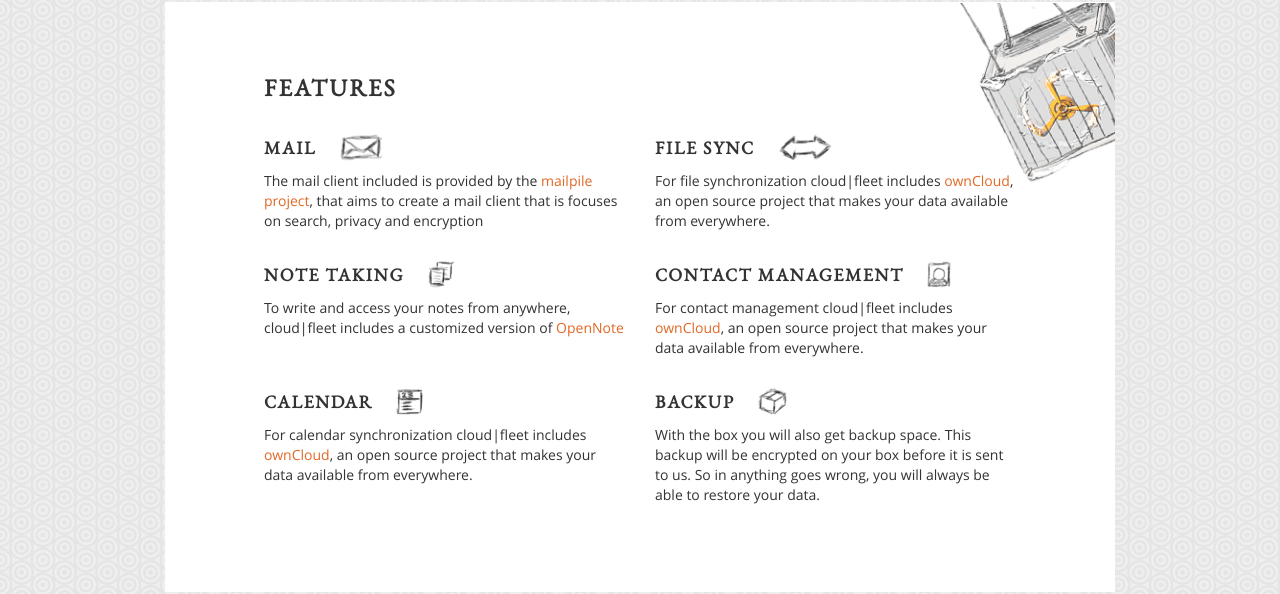
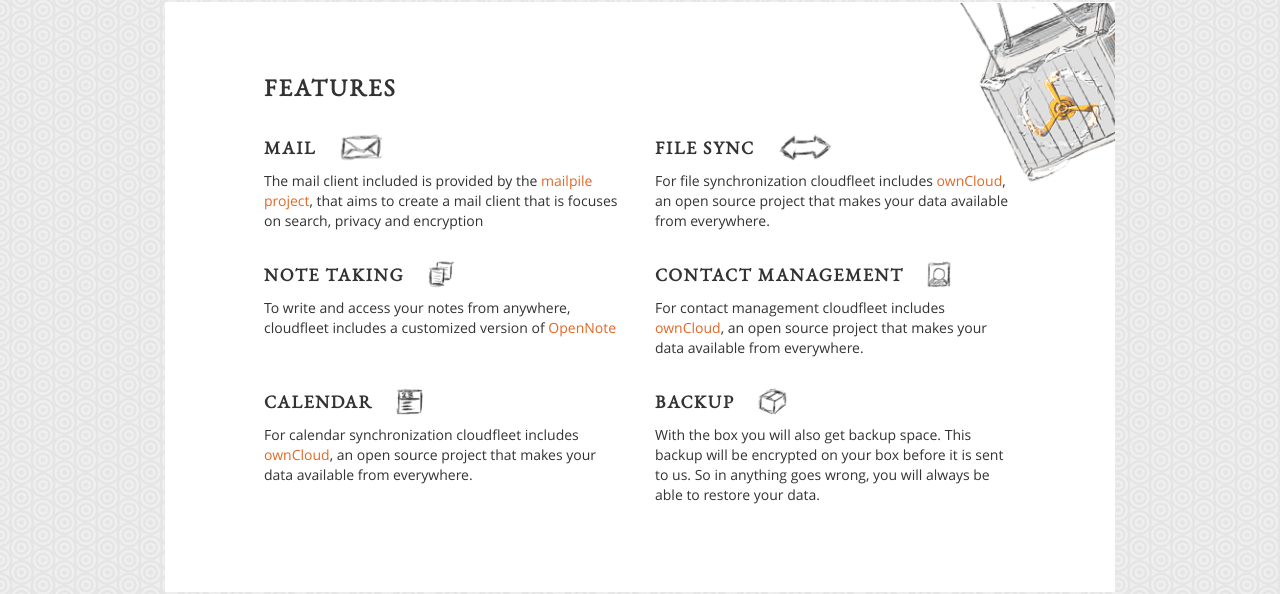
Before and after one commit to DoubleMalt/landing-page, a website: page app/index.html in a window 1280 px wide. Shown: the part 815-1409 px from the top of the page. Drawn offline with Linux system fonts and the light colour scheme.

Commit message:
Fixed remnants of old naming

```diff
--- a/app/index.html
+++ b/app/index.html
@@ -128,25 +128,25 @@
                 </div>
                 <div class="centered col-sm-6">
                     <h4>FILE SYNC <img src="images/filesync.png" class="img-feature img-header"></h4>
-                    <p>For file synchronization cloud|fleet includes <a href="http://owncloud.org">ownCloud</a>, an open source
+                    <p>For file synchronization cloudfleet includes <a href="http://owncloud.org">ownCloud</a>, an open source
                         project that makes your data available from everywhere.</p>
                 </div>
                 <div class="clearfix"></div>
                 <div class="centered col-sm-6">
                     <h4>NOTE TAKING <img src="images/notes.png" class="img-feature img-header"></h4>
 
-                    <p>To write and access your notes from anywhere, cloud|fleet includes a customized version of
+                    <p>To write and access your notes from anywhere, cloudfleet includes a customized version of
                         <a href="https://github.com/FoxUSA/OpenNote">OpenNote</a></p>
                 </div>
                 <div class="centered col-sm-6">
                     <h4>CONTACT MANAGEMENT <img src="images/contacts.png" class="img-feature img-header"></h4>
-                    <p>For contact management cloud|fleet includes <a href="http://owncloud.org">ownCloud</a>, an open source
+                    <p>For contact management cloudfleet includes <a href="http://owncloud.org">ownCloud</a>, an open source
                         project that makes your data available from everywhere.</p>
                 </div>
                 <div class="clearfix"></div>
                 <div class="centered col-sm-6">
                     <h4>CALENDAR <img src="images/calendar.png" class="img-feature img-header"></h4>
-                    <p>For calendar synchronization cloud|fleet includes <a href="http://owncloud.org">ownCloud</a>, an open source
+                    <p>For calendar synchronization cloudfleet includes <a href="http://owncloud.org">ownCloud</a>, an open source
                         project that makes your data available from everywhere.</p>
                 </div>
                 <div class="centered col-sm-6">
```
